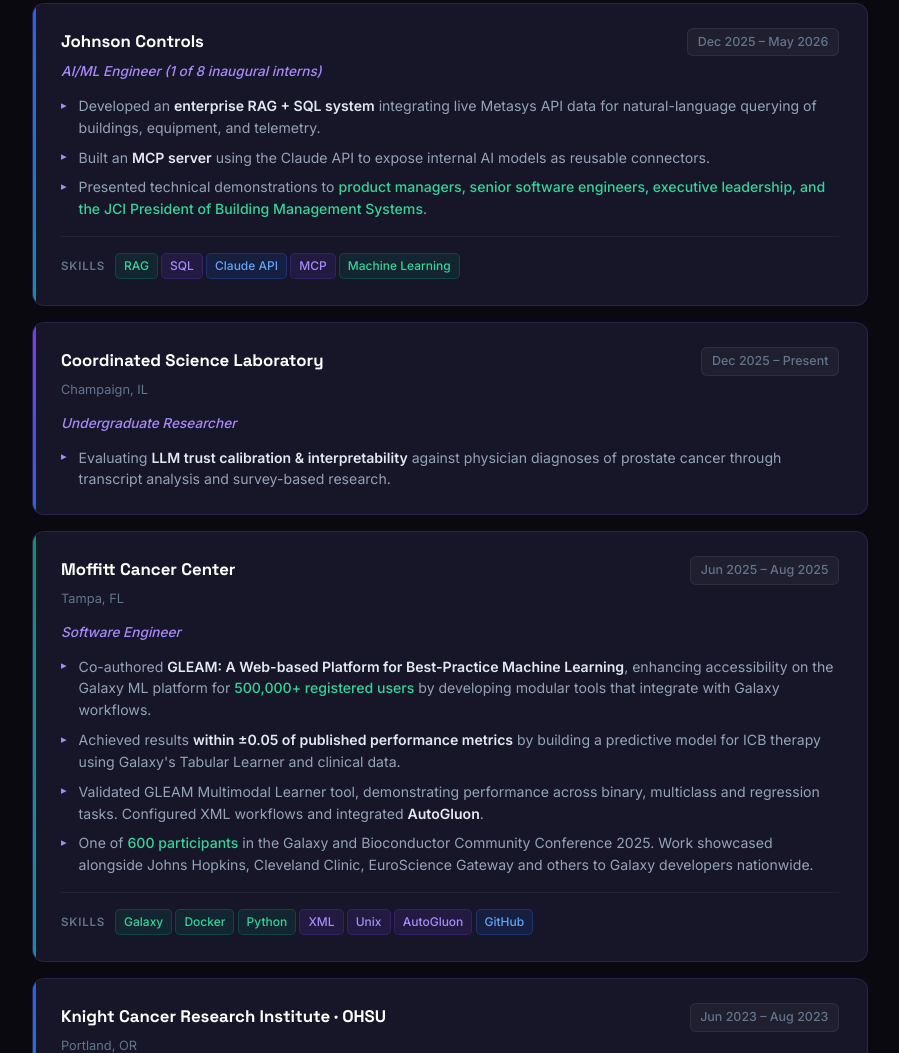
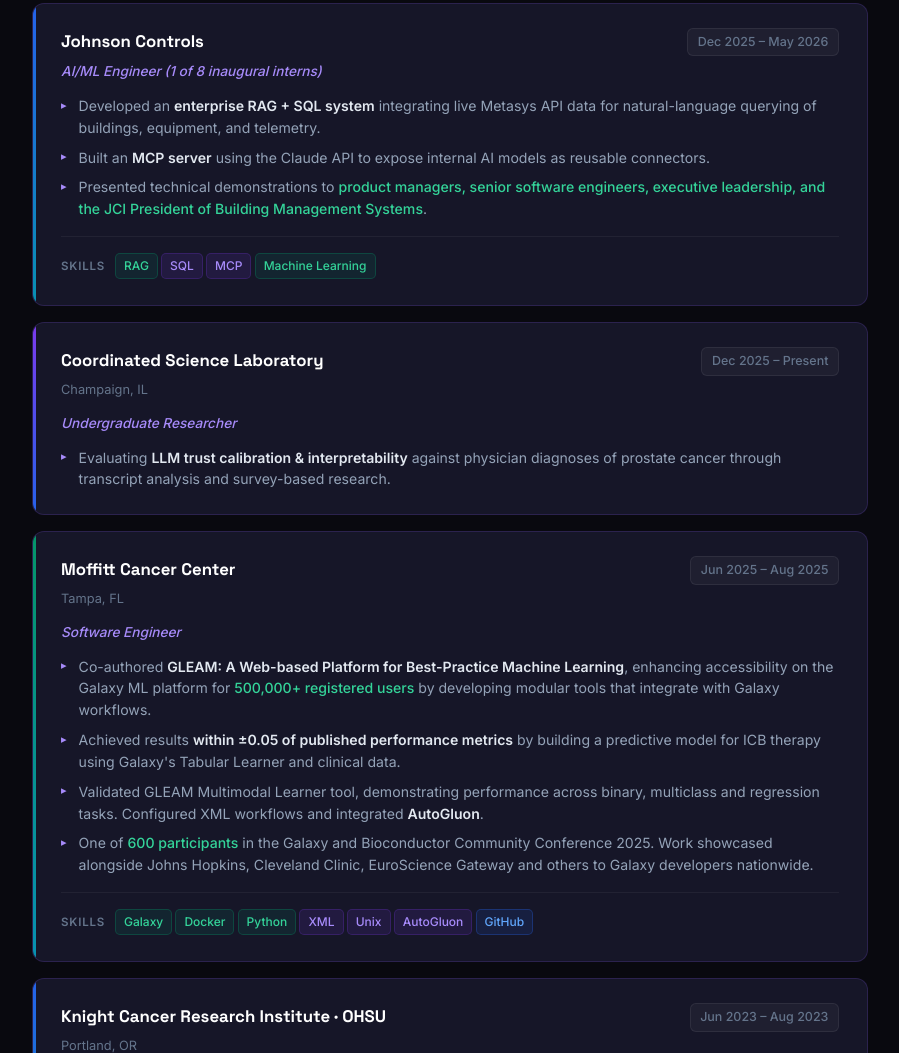
Before and after one commit to maansisingh/maansisingh.github.io, a plain HTML site: page index.html in a window 1280 px wide. Shown: the part 1380-2433 px from the top of the page, without its empty margins (190-1089 px from the left). Drawn offline with Linux system fonts and the light colour scheme.

Commit message:
Removed Claude API

```diff
--- a/index.html
+++ b/index.html
@@ -616,7 +616,7 @@
         </ul>
         <div class="skills-line">
           <span class="label">Skills</span>
-          <span class="tag green">RAG</span><span class="tag">SQL</span><span class="tag blue">Claude API</span><span class="tag">MCP</span><span class="tag green">Machine Learning</span>
+          <span class="tag green">RAG</span><span class="tag">SQL</span><span class="tag">MCP</span><span class="tag green">Machine Learning</span>
         </div>
       </div>
 
```
